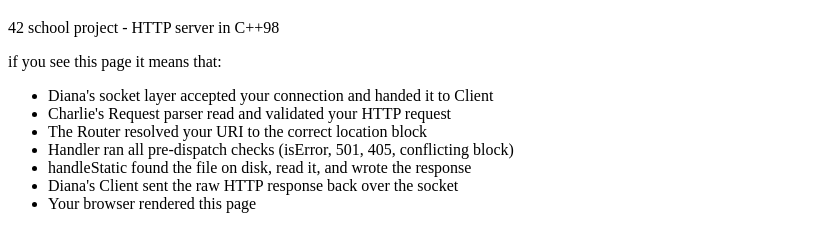
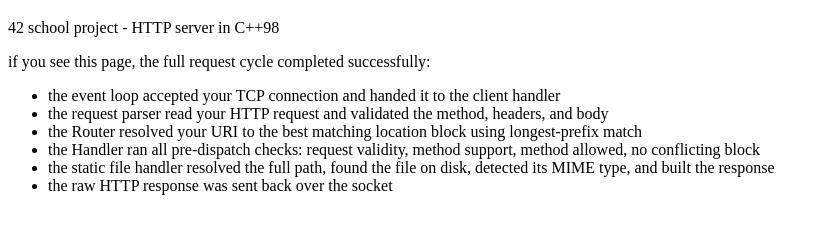
Before and after one commit to kidp8479/42_webserv, a plain HTML site: page www/html/index.html in a window 1280 px wide. Shown: the part 61-312 px from the top of the page, without its empty margins (0-829 px from the left). Drawn offline with Linux system fonts and the light colour scheme.

Commit message:
fix: log msg display + update text on demo html page

```diff
--- a/www/html/index.html
+++ b/www/html/index.html
@@ -4,15 +4,14 @@
 <body>
     <h1>webserv</h1>
     <p>42 school project - HTTP server in C++98</p>
-    <p>if you see this page it means that:</p>
+    <p>if you see this page, the full request cycle completed successfully:</p>
   <ul>
-      <li>Diana's socket layer accepted your connection and handed it to Client</li>
-      <li>Charlie's Request parser read and validated your HTTP request</li>
-      <li>The Router resolved your URI to the correct location block</li>
-      <li>Handler ran all pre-dispatch checks (isError, 501, 405, conflicting block)</li>
-      <li>handleStatic found the file on disk, read it, and wrote the response</li>
-      <li>Diana's Client sent the raw HTTP response back over the socket</li>
-      <li>Your browser rendered this page</li>
+      <li>the event loop accepted your TCP connection and handed it to the client handler</li>
+      <li>the request parser read your HTTP request and validated the method, headers, and body</li>
+      <li>the Router resolved your URI to the best matching location block using longest-prefix match</li>
+      <li>the Handler ran all pre-dispatch checks: request validity, method support, method allowed, no conflicting block</li>
+      <li>the static file handler resolved the full path, found the file on disk, detected its MIME type, and built the response</li>
+      <li>the raw HTTP response was sent back over the socket</li>
   </ul>
 </body>
 </html>
```
Also changed, not shown: 1 other file.
